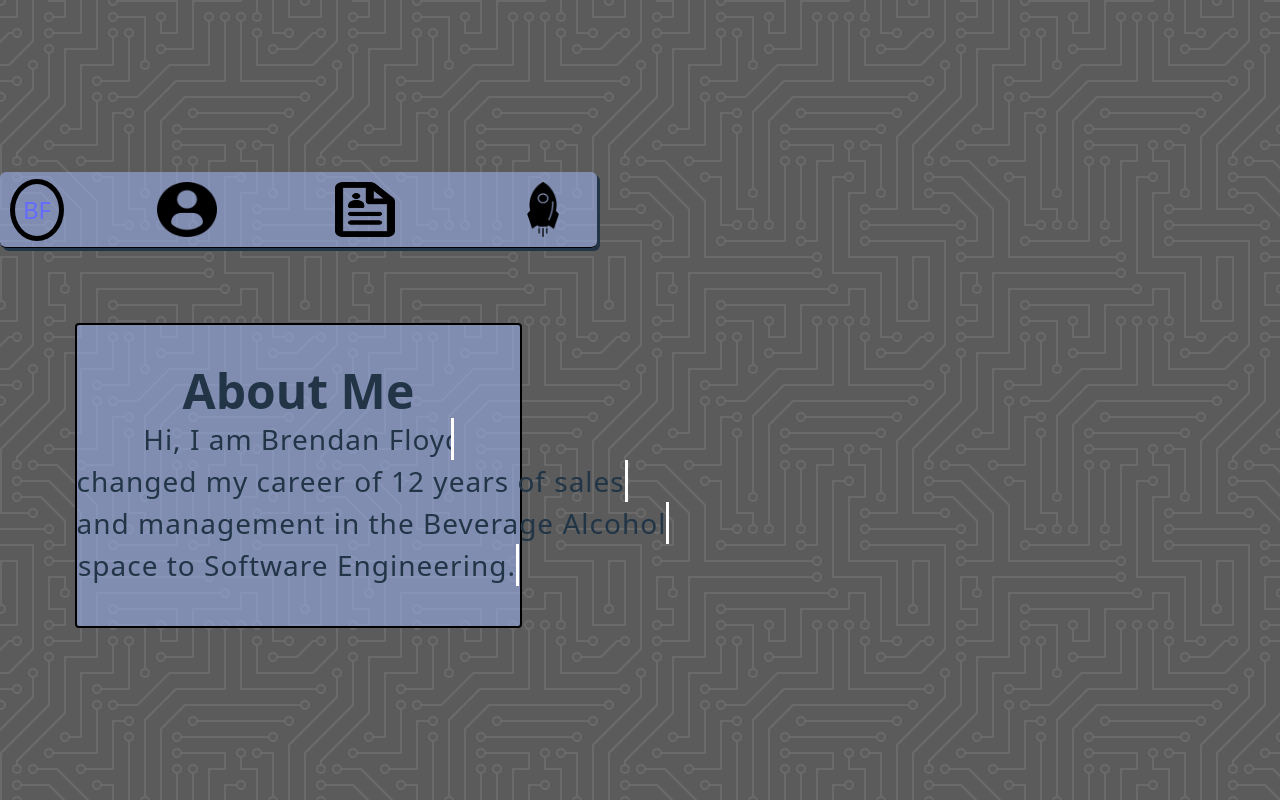
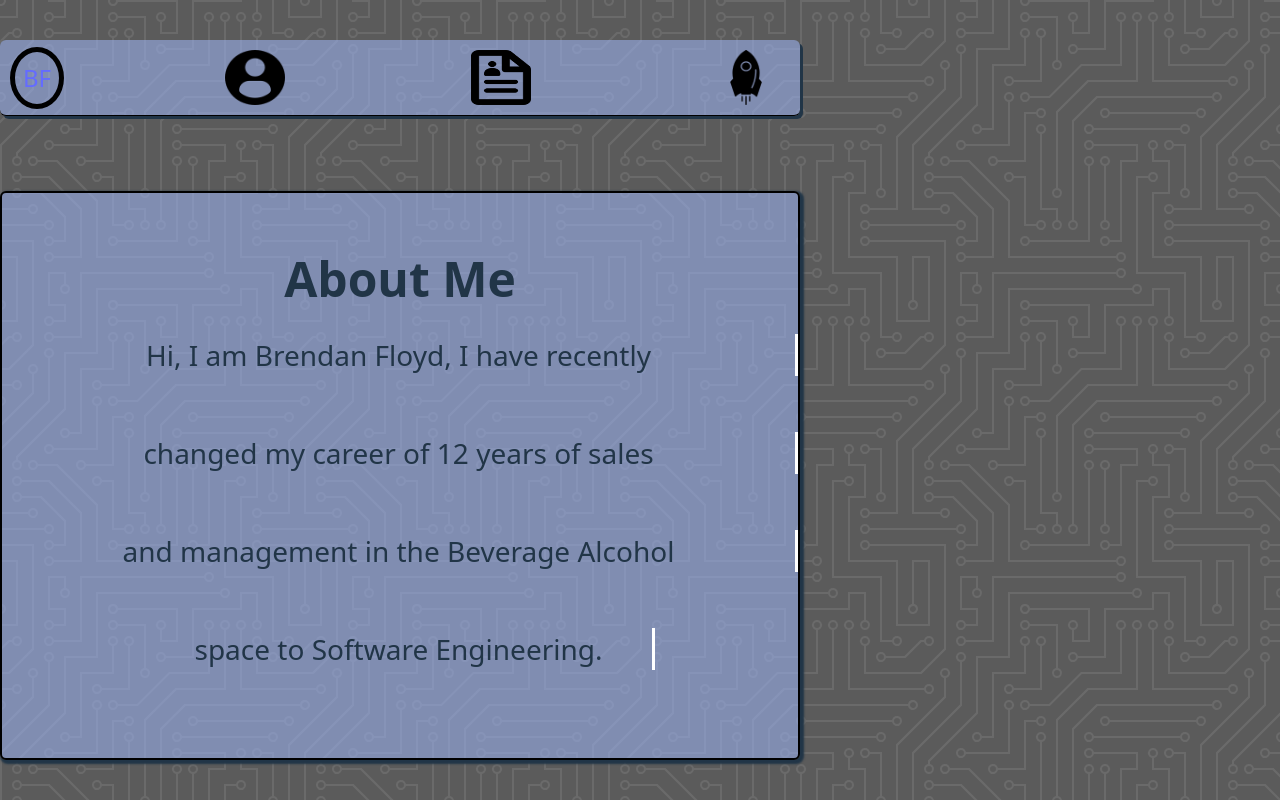
Before and after one commit to bfloyd14/brendan-floyd-profile, a React (Vite) app: page /aboutme in a window 1280 px wide. Built offline with nearby package versions, Linux system fonts and the light colour scheme.

Commit message:
fix css typewriting animation.

```diff
--- a/src/pages/AboutMe/AboutMe.jsx
+++ b/src/pages/AboutMe/AboutMe.jsx
@@ -8,12 +8,12 @@ const AboutMe = () => {
       <div className={styles.container}>
         <div className={styles.info}>
         <h1>About Me</h1>
-        <p>Hi, I am Brendan Floyd, I have recently </p>
-        <p>changed my career of 12 years of sales </p>
-          <p>
+        <p className={styles.p1}>Hi, I am Brendan Floyd, I have recently </p>
+        <p className={styles.p2}>changed my career of 12 years of sales </p>
+          <p className={styles.p3}>
           and management in the Beverage Alcohol
           </p>
-          <p>
+          <p className={styles.p4}>
           space to Software Engineering.
           </p>
         </div>
--- a/src/pages/AboutMe/AboutMe.module.css
+++ b/src/pages/AboutMe/AboutMe.module.css
@@ -13,10 +13,11 @@
   align-items: center;
   flex-direction: column;
   border: 2px solid black;
-  border-radius: 4px;
-  padding: 40px 0 40px 0;
+  padding: 60px 0 60px 0;
   margin-top: 75px;
-  width: 75%;
+  width: 800px;
+  border-radius: 6px;
+  box-shadow: 2px 2px 2px 2px;
   background-color: rgba(153, 175, 235, 0.6);
   text-align: center;
 }
@@ -26,52 +27,71 @@
   margin:0;
 }
 
-.info p {
+.info .p1 {
   border-right: 3px solid white;
   font-size: 28px;
   white-space: nowrap;
   overflow: hidden;
-  margin: 0 auto;
-  letter-spacing: 1px;
-}
-
-.info p:nth-child(1) {
-  width: 70%;
-  -webkit-animation: typing1 3s steps(31, end);
-  animation: typing 3s steps(31,end);
-  -webkit-animation-fill-mode: forwards;
+  animation-name: typing1;
+  visibility: hidden;
+  animation-duration: 1.5s;
+  animation-timing-function: steps(40, end);
+  animation-iteration-count: 1;
   animation-fill-mode: forwards;
 }
-
-
-
-.info p:nth-child(2) {
-  width: 70%;
-  -webkit-animation: typing1 3s steps(31, end);
-  animation: typing 3s steps(31,end);
-  -webkit-animation-fill-mode: forwards;
+.info .p2 {
+  border-right: 3px solid white;
+  font-size: 28px;
+  white-space: nowrap;
+  overflow: hidden;
+  animation-name: typing2;
+  visibility: hidden;
+  animation-delay: 1.5s;
+  animation-duration: 1.5s;
+  animation-timing-function: steps(50);
+  animation-iteration-count: 1;
+  animation-fill-mode: forwards;
+}
+.info .p3 {
+  border-right: 3px solid white;
+  font-size: 28px;
+  white-space: nowrap;
+  overflow: hidden;
+  animation-name: typing3;
+  visibility: hidden;
+  animation-delay: 3s;
+  animation-duration: 1.5s;
+  animation-timing-function: steps(50);
+  animation-iteration-count: 1;
+  animation-fill-mode: forwards;
+}
+.info .p4 {
+  border-right: 3px solid white;
+  font-size: 28px;
+  white-space: nowrap;
+  overflow: hidden;
+  animation-name: typing4;
+  visibility: hidden;
+  animation-delay: 4.5s;
+  animation-duration: 1.5s;
+  animation-timing-function: steps(50, end);
+  animation-iteration-count: 1;
   animation-fill-mode: forwards;
 }
 
 @keyframes typing1 {
-  from {
-    width: 0
-  }
-  to {
-    width: 70%
-  }
+  from { width: 0 }
+  to { width: 100%; visibility:visible}
 }
-
 @keyframes typing2 {
-  from {
-    width: 0
-  }
-  to {
-    width: 70%
-  }
+  from { width: 0 }
+  to { width: 100%; visibility:visible}
 }
-
-@keyframes blink-caret {
-  from,to {border-color: transparent}
-  50% { border-color: white}
+@keyframes typing3 {
+  from { width: 0 }
+  to { width: 100%; visibility:visible}
 }
+@keyframes typing4 {
+  from { width: 0 }
+  to { width: 100%; visibility:visible}
+}
--- a/src/pages/Resume/Resume.module.css
+++ b/src/pages/Resume/Resume.module.css
@@ -11,10 +11,11 @@
   align-items: center;
   flex-direction: column;
   border: 2px solid black;
-  border-radius: 4px;
+  border-radius: 6px;
+  box-shadow: 2px 2px 2px 2px;
   padding: 20px 0 20px 0;
   margin-top: 75px;
-  width:50%;
+  width: 700px;
   background-color: rgba(153, 175, 235, 0.6);
 }
 
```
